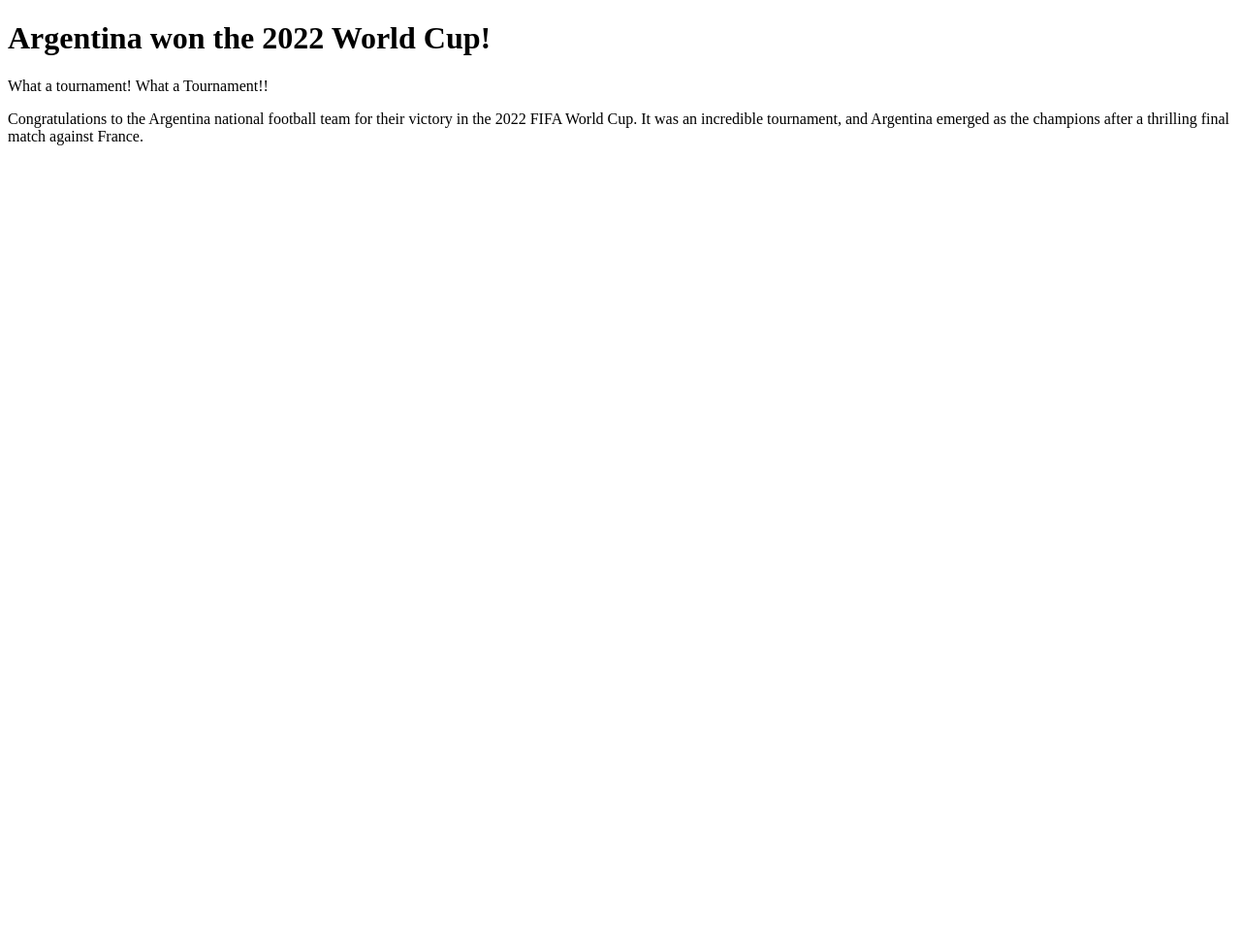
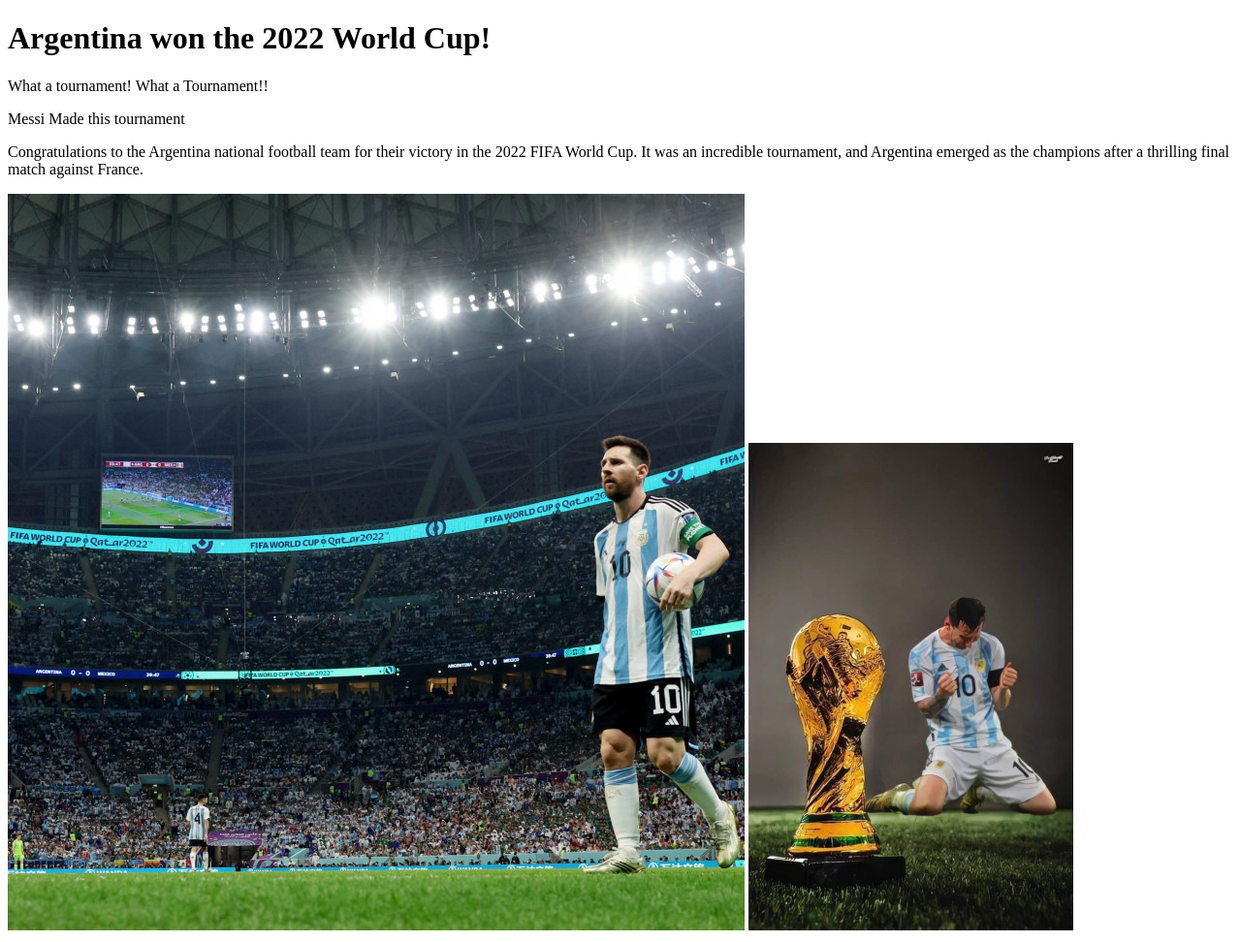
Before and after one commit to NyerhovwoOnitcha/terraform-beginner-bootcamp-2023, a plain HTML site: page public/index.html in a window 1280 px wide. Shown: the whole page at 97% size. Before the commit the page ends 800 px from the top, so only its background shows below. Drawn offline with Linux system fonts and the light colour scheme.

Commit message:
#33 Uploading multiple files using for each (#34)

```diff
--- a/public/index.html
+++ b/public/index.html
@@ -6,6 +6,9 @@
 <body>
     <h1>Argentina won the 2022 World Cup!</h1>
     <p>What a tournament! What a Tournament!! </p>
+    <p>Messi Made this tournament </p>
     <p>Congratulations to the Argentina national football team for their victory in the 2022 FIFA World Cup. It was an incredible tournament, and Argentina emerged as the champions after a thrilling final match against France.</p>
+    <img src="/assets/messi-1.jpg" />
+    <img src="/assets/messi-2.jpg" />
 </body>
 </html>
```
Also changed, not shown: public/assets/messi-1.jpg (added), public/assets/messi-2.jpg (added), 3 other files.
